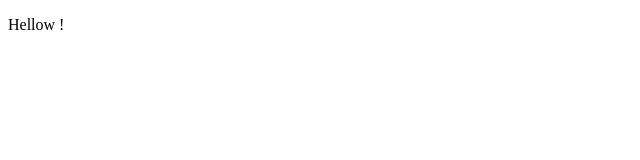
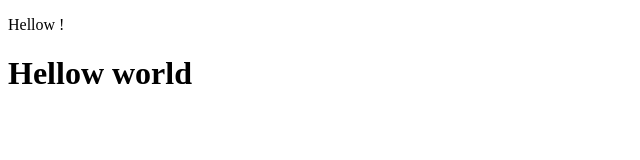
Before and after one commit to yanyushindim/project, a plain HTML site: page index.html in a window 1280 px wide. Shown: the whole page, without its empty margins (0-640 px from the left). Drawn offline with Linux system fonts and the light colour scheme.

Commit message:
index mod

```diff
--- a/index.html
+++ b/index.html
@@ -10,6 +10,7 @@
 
 
     <p onclick="">Hellow !</p>
+    <h1>Hellow world</h1>
 <script src="js/script.js"></script>
 </body>
 </html>
```
